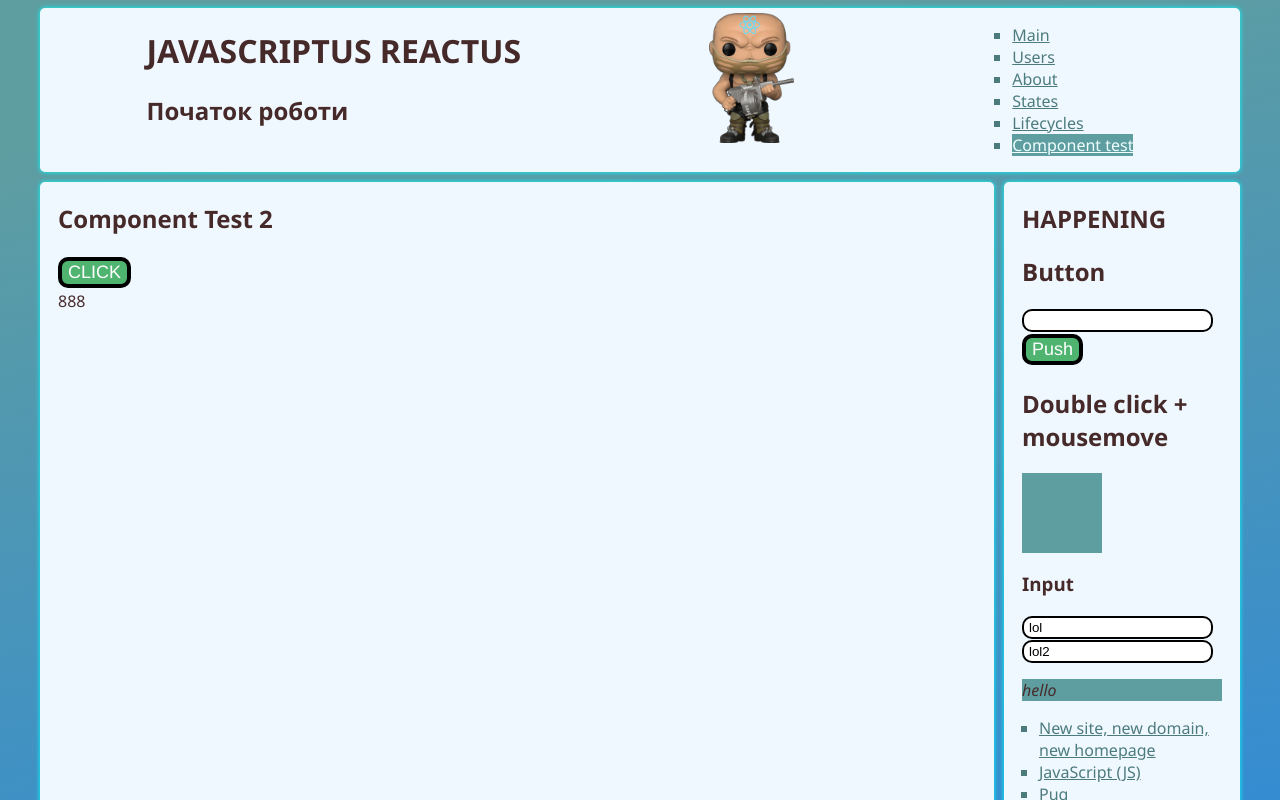
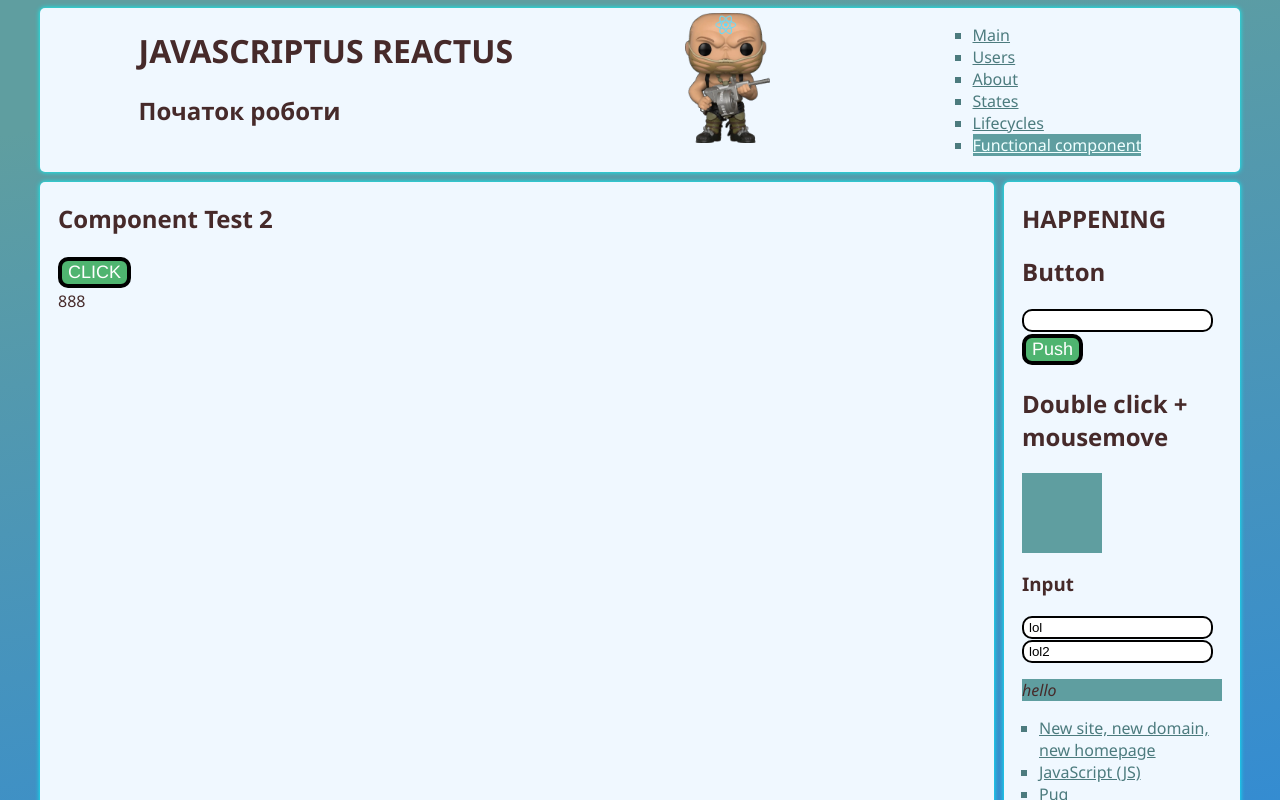
Before and after one commit to tztaras/app, a React (Create React App) app: page /component-test in a window 1280 px wide. Shown: the top 800 px of the page. Built offline with nearby package versions, Linux system fonts and the light colour scheme.

Commit message:
functional component

```diff
--- a/src/ComponentTest/ComponentTest.js
+++ b/src/ComponentTest/ComponentTest.js
@@ -17,12 +17,16 @@ function Test2(props) {
 
     }
 
+    //  in a functional component, you don't use lifecycle methods like componentDidMount. Instead, you use the useEffect hook to achieve similar functionality.
+
     useEffect (()=> {
         console.log('effect');
     });
 
 
     console.log('render 1');
+
+
 
     return (
         <div className="compoTest">
--- a/src/Header/Header.js
+++ b/src/Header/Header.js
@@ -34,7 +34,7 @@ function Header() {
                         <li><NavLink to='/about'>About</NavLink></li>
                         <li><NavLink to='/states'>States</NavLink></li>
                         <li><NavLink to='/lifecycles'>Lifecycles</NavLink></li>
-                        <li><NavLink to='/component-test'>Component test</NavLink></li>
+                        <li><NavLink to='/component-test'>Functional component</NavLink></li>
                     </ul>
                 </nav>
 
```
